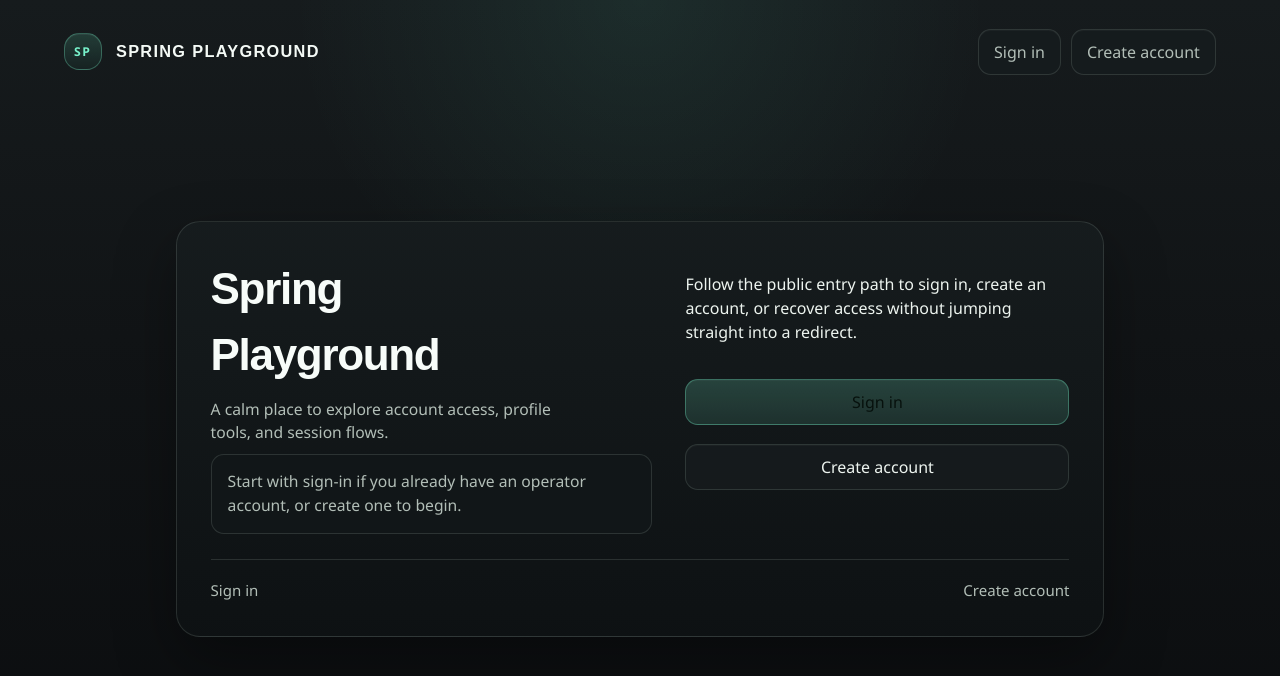
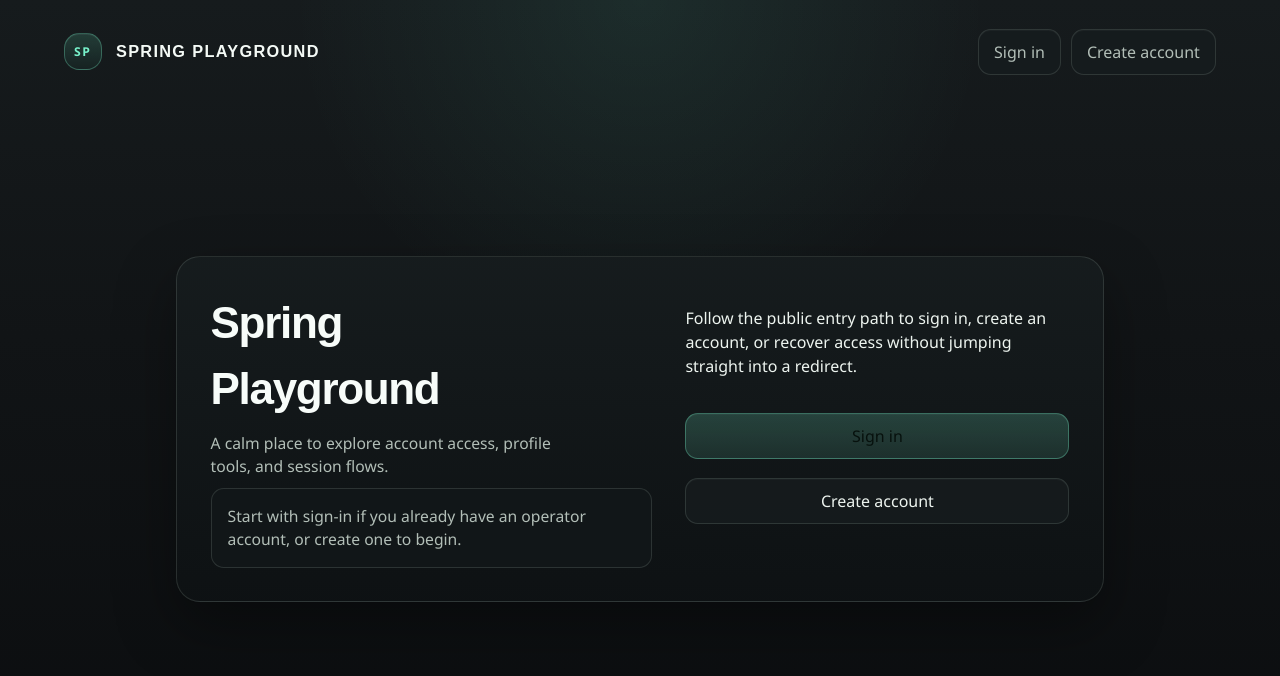
Before and after one commit to topilov/spring-playground-frontend, a React (Vite) app: page / in a window 1280 px wide. Shown: the top 676 px of the page. Built offline with nearby package versions, Linux system fonts and the light colour scheme; no server answers.

Commit message:
test: cover home loading and simplify actions

```diff
--- a/src/pages/home/HomePage.tsx
+++ b/src/pages/home/HomePage.tsx
@@ -23,16 +23,6 @@ export function HomePage() {
 
   return (
     <AuthPageShell
-      footer={
-        <div className="auth-links">
-          <AppLink className="text-link" to={routePaths.login}>
-            Sign in
-          </AppLink>
-          <AppLink className="text-link" to={routePaths.register}>
-            Create account
-          </AppLink>
-        </div>
-      }
       subtitle="A calm place to explore account access, profile tools, and session flows."
       utility={
         <p className="status-banner">
```
Also changed, not shown: 2 other files (tests, documents, lock files or other folders).
